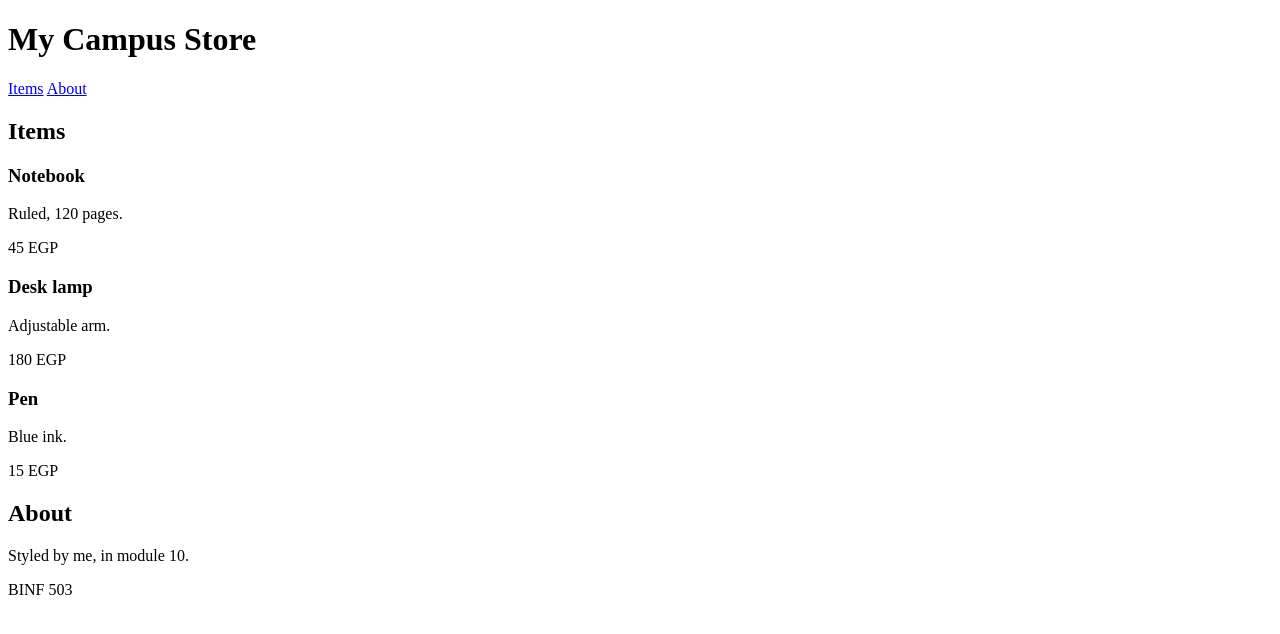
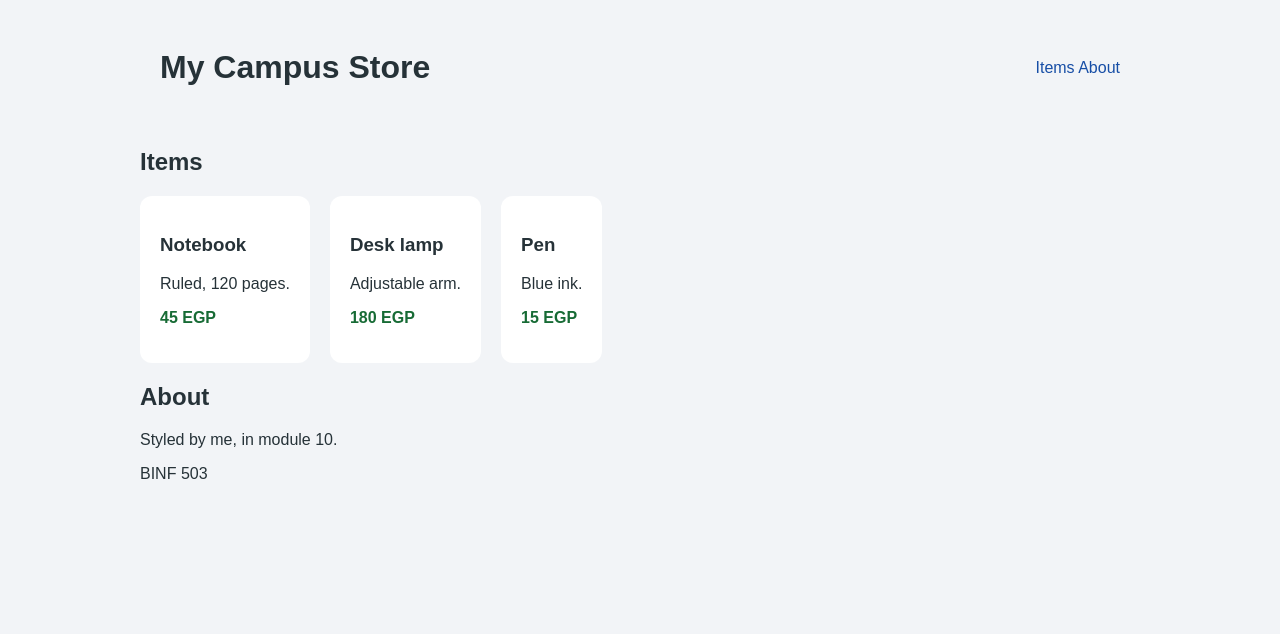
Before and after one commit to habibaelkabany13-cmyk/EBD-assignment-2, a website: page 10-css/exercise.html in a window 1280 px wide. Drawn offline with Linux system fonts and the light colour scheme.

Commit message:
Finish module 10

```diff
--- a/10-css/exercise.css
+++ b/10-css/exercise.css
@@ -40,3 +40,50 @@
 
 /* TODO: a rule for `.price` that sets
  *       color, and font-weight. */
+
+/* Body: the overall page */
+body {
+  font-family: Arial, sans-serif;
+  color: #263238;
+  background-color: #f2f4f7;
+}
+
+/* Page: controls the width and centres the content */
+.page {
+  max-width: 1000px;
+  margin: 0 auto;
+}
+
+/* Header: puts the title and navigation in one row */
+header {
+  display: flex;
+  justify-content: space-between;
+  align-items: center;
+  padding: 20px;
+}
+
+/* Navigation links */
+nav a {
+  color: #174ea6;
+  text-decoration: none;
+}
+
+/* Cards: arranged in a flexible row */
+.card-list {
+  display: flex;
+  gap: 20px;
+  flex-wrap: wrap;
+}
+
+/* Individual cards */
+.card {
+  padding: 20px;
+  border-radius: 12px;
+  background-color: #ffffff;
+}
+
+/* Prices */
+.price {
+  color: #176b35;
+  font-weight: bold;
+}
```
